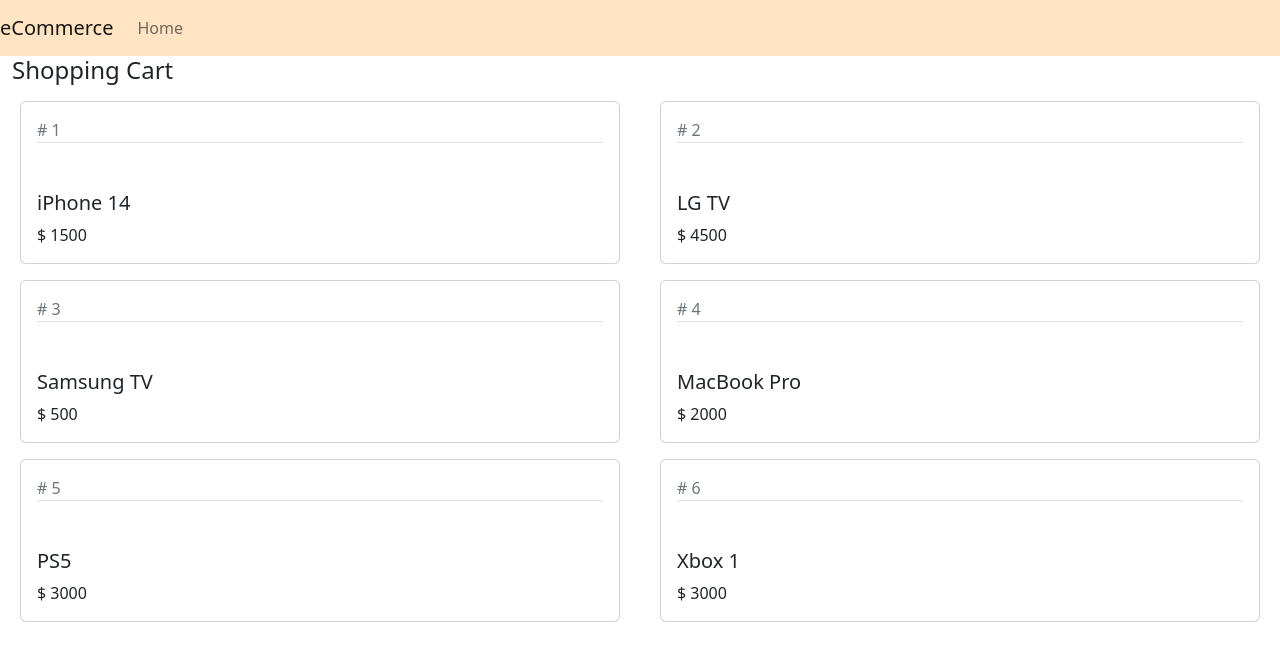
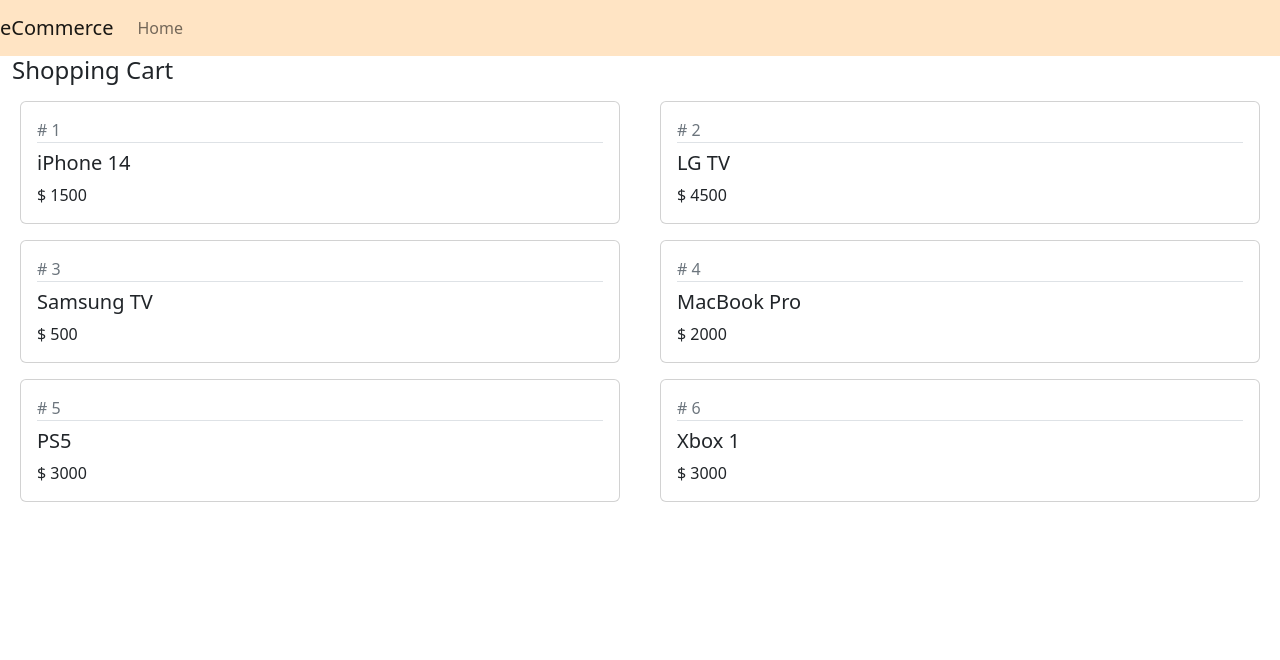
Before and after one commit to oscarwankaew/react-ecommerce, a React (Create React App) app in the folder my-app/: page / in a window 1280 px wide. Shown: the top 660 px of the page. Built offline with nearby package versions, Linux system fonts and the light colour scheme.

Commit message:
added state method to Products.jsx and use props method to access data from the parent component, which is ShoppingCart.jsx this way I can update information on Products.jsx without changing the data in ShoppingCart.jsx

```diff
--- a/my-app/src/Products.jsx
+++ b/my-app/src/Products.jsx
@@ -1,14 +1,20 @@
 import React, { Component } from "react";
 export default class Products extends Component
 {
+  state = {
+    id: this.props.product.id,
+    productName: this.props.product.productName,
+    price: this.props.product.price,
+  };
+
   render(){
     return (
       <div className="col-lg-6">
         <div className="card m-2">
           <div className="card-body">
-            <div className="text-muted"># {this.props.id}</div>
-            <h5 className="pt-5 border-top">{this.props.productName}</h5>
-            <div>$ {this.props.price}</div>
+            <div className="text-muted"># {this.state.id}</div>
+            <h5 className="pt-2 border-top">{this.state.productName}</h5>
+            <div>$ {this.state.price}</div>
           </div>
         </div>
       </div>
--- a/my-app/src/ShoppingCart.jsx
+++ b/my-app/src/ShoppingCart.jsx
@@ -18,14 +18,11 @@
       <div className="container-fluid">
         <h4>Shopping Cart</h4>
         <div className="row">
-          {this.state.products.map((product) => {
+          {this.state.products.map((item) => {
             return(
             <Products
-            key={product.id}
-            id={product.id}
-            productName={product.productName}
-            price={product.price}
-            quantity={product.quantity}
+            key={item.id}
+            product={item}
             />
             );
           })}
```
